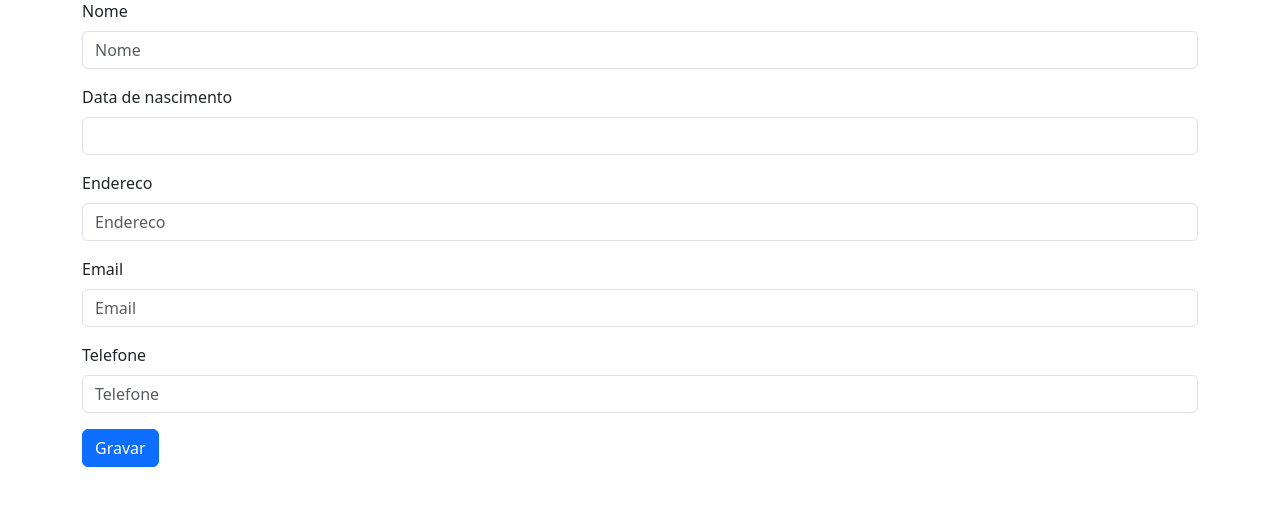
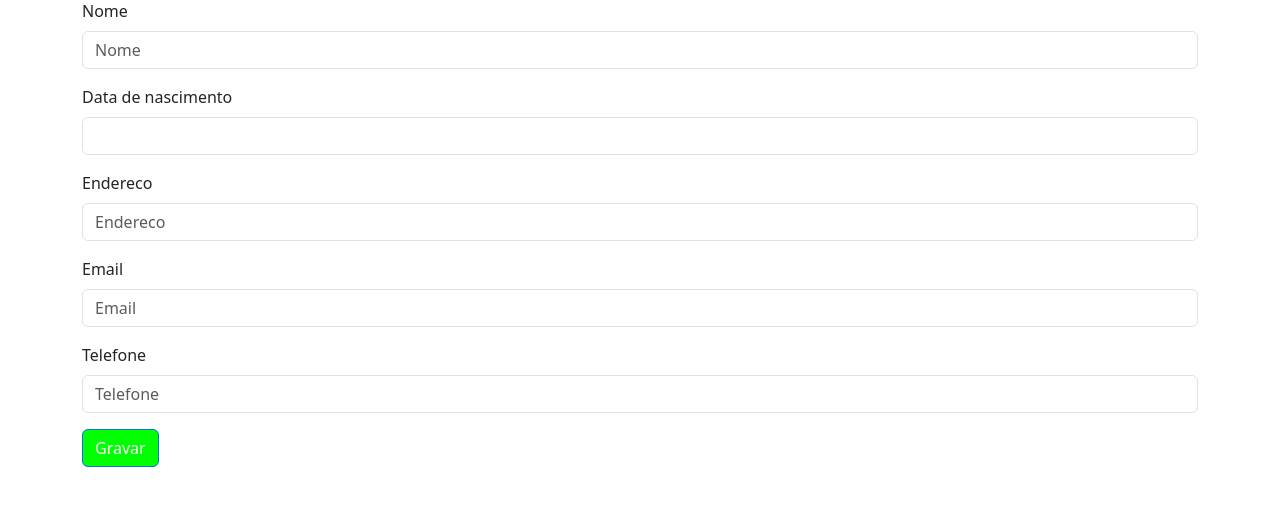
Before and after one commit to ricardoreisdata/sistema_online_django, a Django app: page /cadastro/incluir_aluno in a window 1280 px wide. Shown: the part 113-645 px from the top of the page. Run offline with Django 4.2, Linux system fonts and the light colour scheme; some libraries are stand-ins or nearby versions.

Commit message:
Criacao pasta static e load no base.url

```diff
--- a/setup/settings.py
+++ b/setup/settings.py
@@ -118,6 +118,9 @@ USE_TZ = True
 # https://docs.djangoproject.com/en/4.2/howto/static-files/
 
 STATIC_URL = 'static/'
+STATICFILES_DIRS = [
+    os.path.join(BASE_DIR,'templates/static')
+]
 
 # Default primary key field type
 # https://docs.djangoproject.com/en/4.2/ref/settings/#default-auto-field
--- a/templates/base.html
+++ b/templates/base.html
@@ -6,6 +6,8 @@
     <title>Sistema Acadêmico Online</title>
     {% load bootstrap5 %}
     {% bootstrap_css %}
+    {% load static %}
+    <link rel="stylesheet" href="{% static 'estilos.css' %}">
 </head>
 <body>
     <div class="container">
--- /dev/null
+++ b/templates/static/estilos.css
@@ -0,0 +1,3 @@
+.btn-primary{
+    background-color: #00ff00 !important;
+}
```
